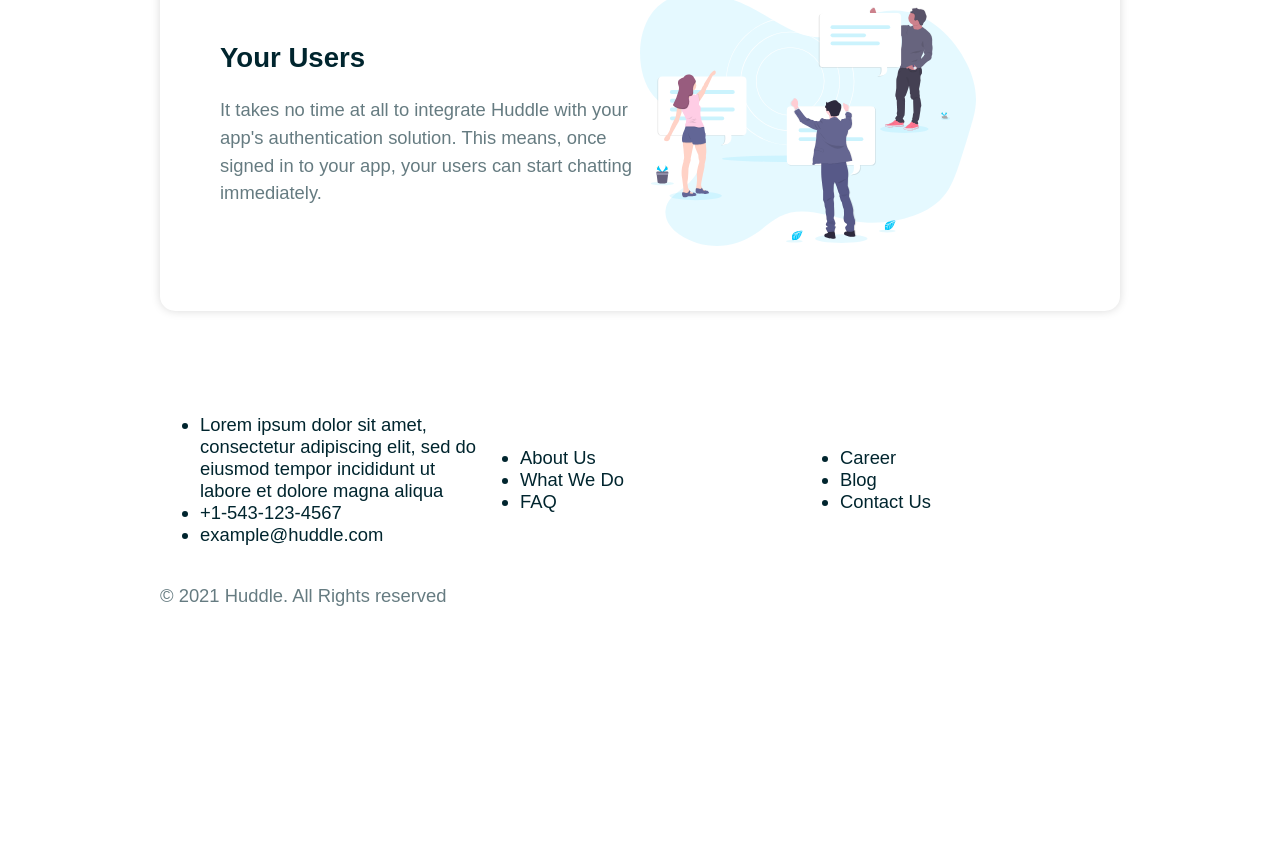
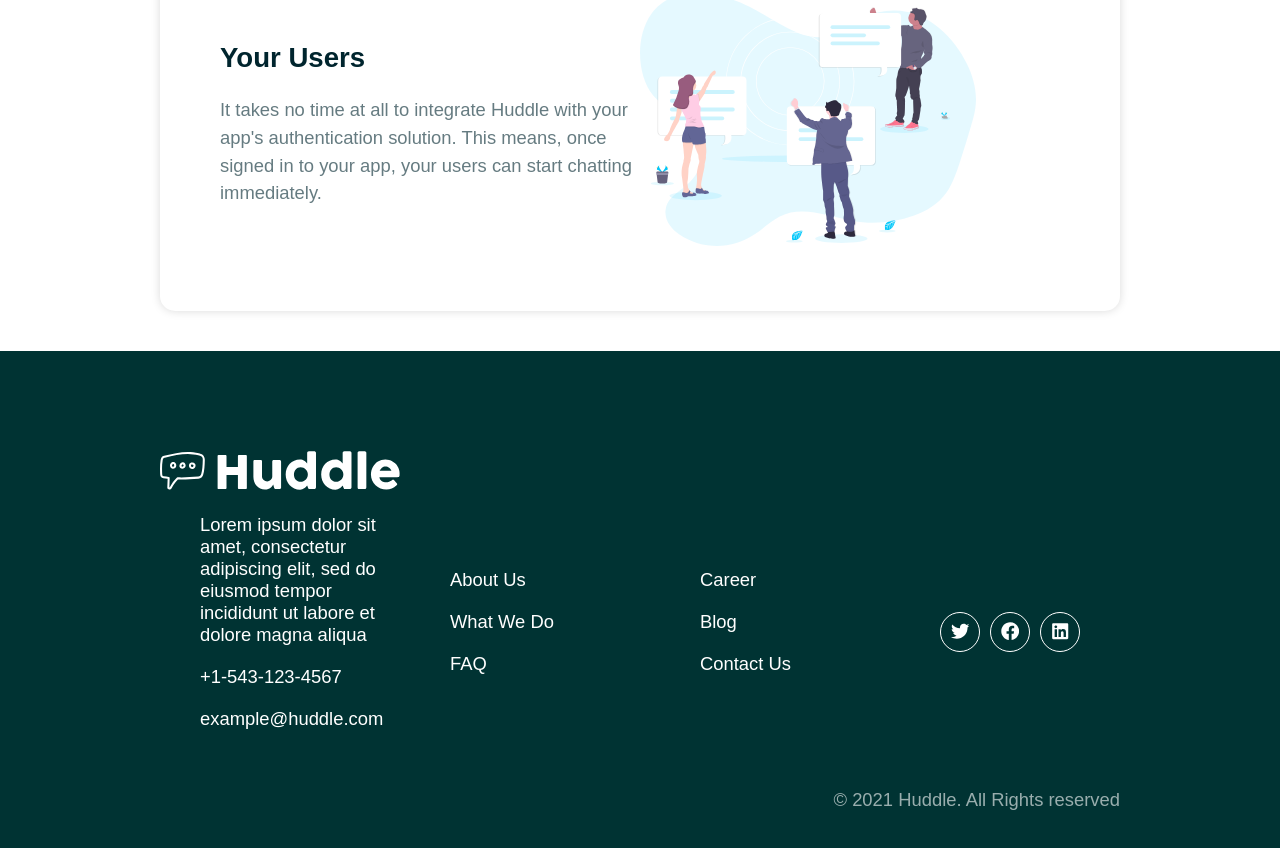
Before and after one commit to MacSmitty8/styled-components-hubble, a React (Create React App) app: page / in a window 1280 px wide. Shown: the part 1402-2250 px from the top of the page. Before the commit the page ends 2030 px from the top, so only its background shows below. Built offline with nearby package versions, Linux system fonts and the light colour scheme.

Commit message:
Adjusted the social icons

```diff
--- a/package.json
+++ b/package.json
@@ -8,6 +8,7 @@
     "@testing-library/user-event": "^13.5.0",
     "react": "^18.2.0",
     "react-dom": "^18.2.0",
+    "react-icons": "^4.10.1",
     "react-scripts": "5.0.1",
     "styled-components": "^6.0.5",
     "web-vitals": "^2.1.4"
--- a/src/App.js
+++ b/src/App.js
@@ -10,7 +10,7 @@
   colors: {
     header: '#ebfbff',
     body: '#fff',
-    footer:'003333'
+    footer:'#003333'
 
   },
   mobile: '768px',
--- a/src/components/Footer.js
+++ b/src/components/Footer.js
@@ -1,9 +1,10 @@
+import SocialIcons from "./SocialIcons"
 import { Container } from "./styles/Container.styled"
 import { Flex } from "./styles/Flex.styled"
 import { StyledFooter } from "./styles/Footer.styled"
 export default function Footer() {
     return (
-        <div>
+        <StyledFooter>
         <Container>
             <img src="./images/logo_white.svg" alt=""/>
             <Flex>
@@ -26,11 +27,11 @@
             <li>Blog</li>
             <li>Contact Us</li>
           </ul>
-
+            <SocialIcons />
             </Flex>
             <p>&copy; 2021 Huddle. All Rights reserved</p>
         </Container>
 
-        </div>
+        </StyledFooter>
     )
 }
--- a/src/components/SocialIcons.js
+++ b/src/components/SocialIcons.js
@@ -1,8 +1,20 @@
+import {FaTwitter, FaFacebook, FaLinkedin} from 'react-icons/fa'
+import { StyledSocialIcons } from './styles/SocialIcons.styled'
 export default function SocialIcons(){
     return (
-        <div>
+        <StyledSocialIcons>
+        <li>
+            <a href="https://twitter.com">
+                <FaTwitter />
+            </a>
+            <a href="https://facebook.com">
+                <FaFacebook />
+            </a>
+            <a href="https://linkedin.com">
+                <FaLinkedin />
+            </a>
+        </li>
 
-
-        </div>
+        </StyledSocialIcons>
     )
 }
--- a/src/components/styles/Button.styled.js
+++ b/src/components/styles/Button.styled.js
@@ -3,7 +3,7 @@
 export const Button = styled.button`
 border-radius: 50px;
   border: none;
-  box-shadow: 0 0 10px rgba(0, 0, 0, 0.15);
+  box-shadow: 0 0 10px blue;
   cursor: pointer;
   font-size: 16px;
   font-weight: 700;
--- /dev/null
+++ b/src/components/styles/SocialIcons.styled.js
@@ -0,0 +1,23 @@
+import { styled } from "styled-components";
+
+export const StyledSocialIcons = styled.div`
+display: flex;
+align-items: center;
+justify-content: center;
+
+li {
+  list-style: none;
+}
+
+a {
+  border: 1px solid #fff;
+  border-radius: 50%;
+  color: #fff;
+  display: inline-flex;
+  align-items: center;
+  justify-content: center;
+  margin-right: 10px;
+  height: 40px;
+  width: 40px;
+  text-decoration: none;
+}`
```
Also changed, not shown: 1 other file (tests, documents, lock files or other folders).
